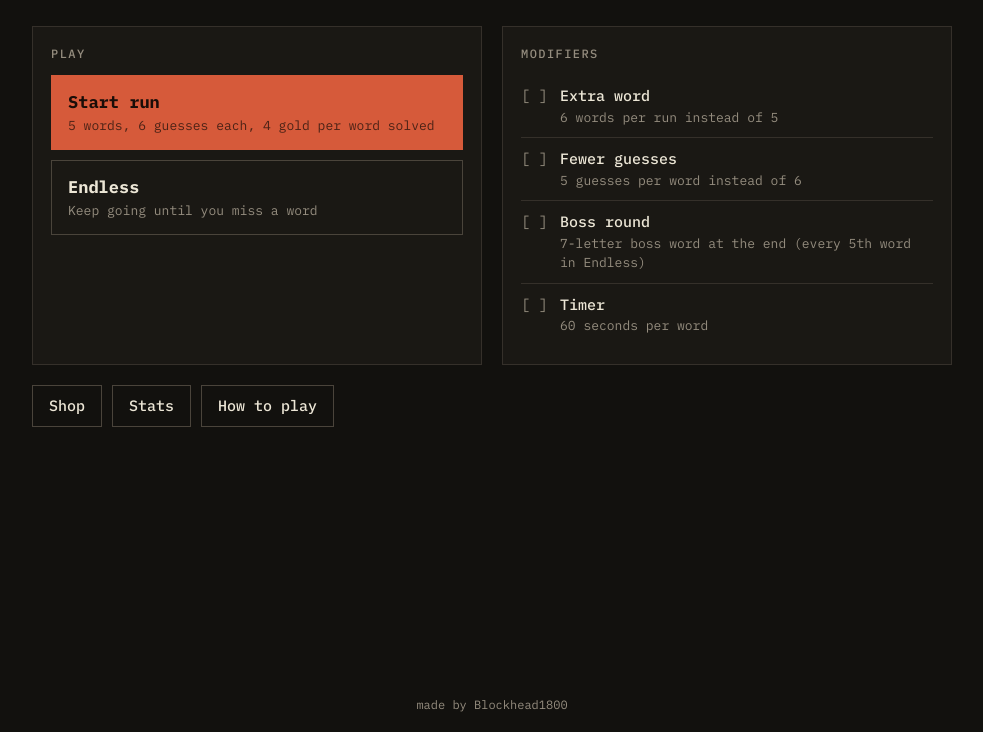
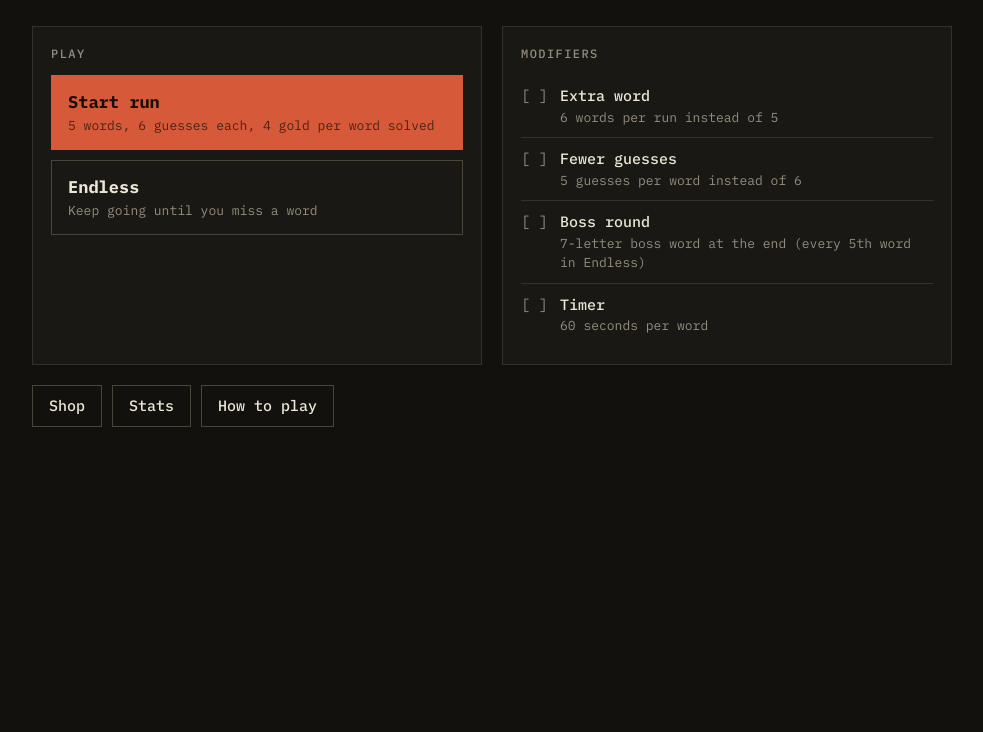
Before and after one commit to Joshua-Miller-RI/Rogueword, a plain HTML site: page index.html in a window 1280 px wide. Shown: the part 68-800 px from the top of the page, without its empty margins (148-1131 px from the left). Drawn offline with Linux system fonts and the light colour scheme.

Commit message:
remove old footer

```diff
--- a/index.html
+++ b/index.html
@@ -322,7 +322,6 @@ main { flex: 1; width: 100%; max-width: 960px; margin: 0 auto; padding: 28px 20p
   <section id="game" hidden></section>
 </main>
 
-<footer class="byline">made by Blockhead1800</footer>
 <div id="modal-root"></div>
 
 <script>
```
